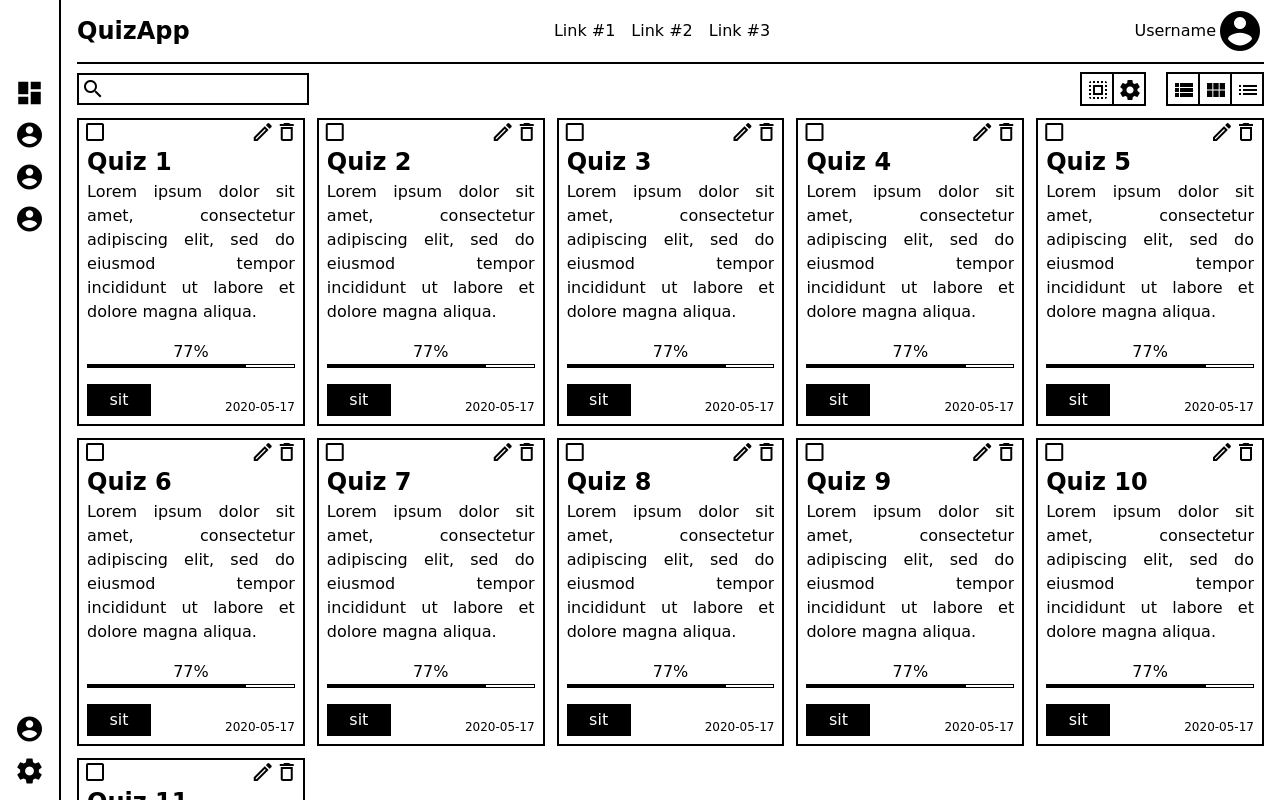
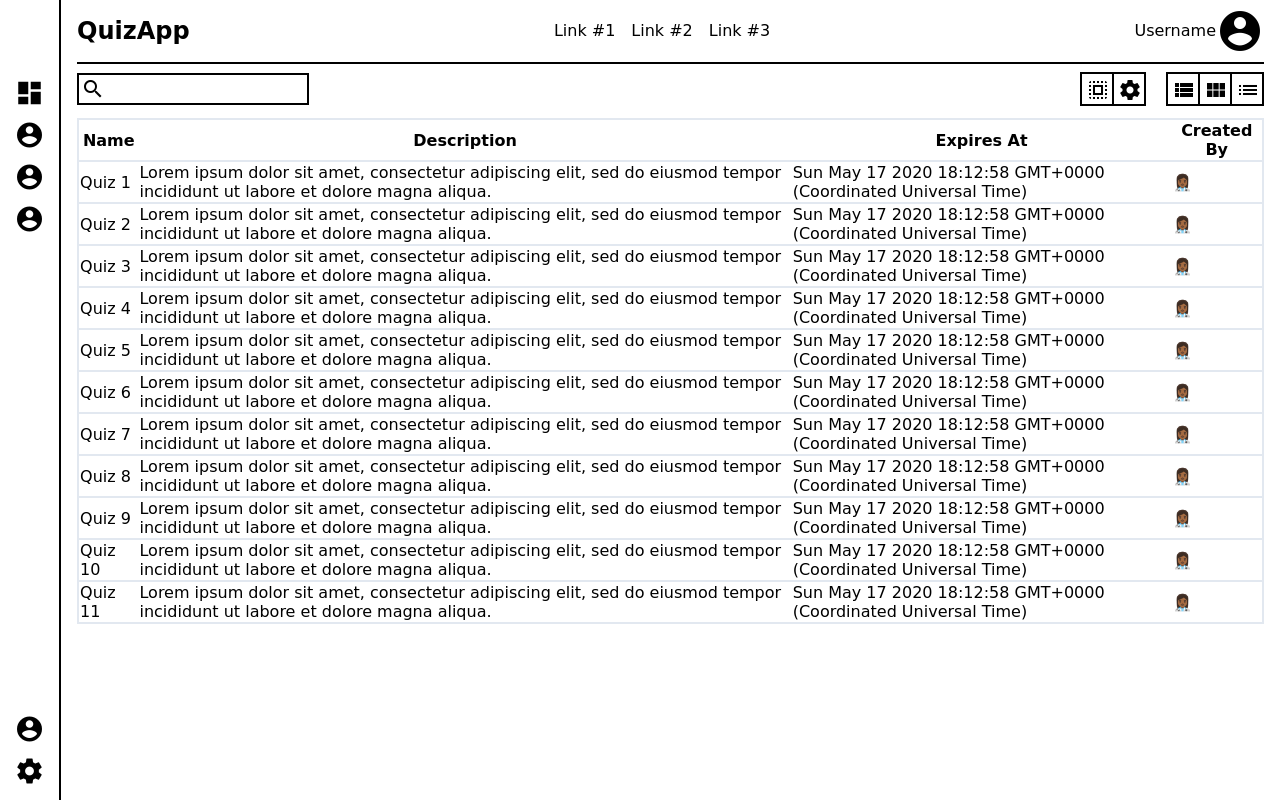
Before and after one commit to glennfaison/mcq-web, a React (Create React App) app: page /quizzes in a window 1280 px wide. Built offline with nearby package versions, Linux system fonts and the light colour scheme; no server answers.

Commit message:
Add Tabular list view

```diff
--- a/src/layouts/listview-hoc.jsx
+++ b/src/layouts/listview-hoc.jsx
@@ -3,19 +3,22 @@ import { JsonListview } from './json-listview';
 import { KanbanListview } from './kanban-listview';
 import { Toolbar } from '../components';
 import { listLayouts } from '../constants';
+import { TabularListview } from './tablular-listview';
 
 const layoutMap = {
-  tabular: KanbanListview,
+  tabular: TabularListview,
   kanban: KanbanListview,
   jsonListview: JsonListview,
 };
 
 export const ListviewHOC = ({
   listItems,
+  headerMappings = {},
+  columnMappings = { 'Items': (item) => JSON.stringify(item, null, 2) },
 }) => {
   const [formattedItems, setFormattedItems] = useState(listItems);
   const filterItems = str => setFormattedItems(listItems.filter(i => i.name.includes(str)));
-  const [layoutId, setLayoutId] = useState('kanban');
+  const [layoutId, setLayoutId] = useState('tabular');
   const [hasSelection, setHasSelection] = useState(false);
 
   const SelectedLayout = layoutMap[layoutId];
@@ -32,6 +35,8 @@ export const ListviewHOC = ({
         <SelectedLayout
           listItems={formattedItems}
           onSelectionChanged={setHasSelection}
+          headerMappings={headerMappings}
+          columnMappings={columnMappings}
         />
       </div>
     </div>
--- /dev/null
+++ b/src/layouts/tablular-listview.jsx
@@ -0,0 +1,34 @@
+import React from 'react';
+
+const Row = ({ item, headerMappings, columnMappings }) => {
+  return (
+    <tr className="border-2 border-dark border-0 border-top">
+      {Object.keys(headerMappings).map((key) => (
+        <td key={key}>{columnMappings[key](item).toString()}</td>
+      ))}
+    </tr>
+  );
+};
+
+export const TabularListview = ({ listItems, headerMappings, columnMappings }) => {
+  return (
+    <div>
+      <table className="table">
+        <thead>
+          <tr className="border-2 border-dark border-0 border-top">
+            {Object.entries(headerMappings).map((pair) =>
+              <th className="hover:bg-gray-100" key={pair[0]}>
+                {pair[1]}
+              </th>
+            )}
+          </tr>
+        </thead>
+        <tbody>
+          {listItems.map((item, i) =>
+            <Row key={i} item={item} headerMappings={headerMappings} columnMappings={columnMappings} />
+          )}
+        </tbody>
+      </table>
+    </div>
+  );
+};
--- a/src/pages/quizzes.jsx
+++ b/src/pages/quizzes.jsx
@@ -13,12 +13,30 @@ const listItems = new Array(11).fill().map((v, i) => {
   };
 });
 
+const headerMappings = {
+  "name": "Name",
+  "description": "Description",
+  "expiresAt": "Expires At",
+  "createdBy": "Created By",
+};
+
+const columnMappings = {
+  "name": (item) => item.name,
+  "description": (item) => item.description,
+  "expiresAt": (item) => item.expiresAt,
+  "createdBy": (item) => item.createdBy,
+};
+
 export const Quizzes = () => {
   return (
     <AuthedLayout
       pageTitle={process.env.REACT_APP_TITLE}
       navbarLinks={navbarLinks}
-      content={<ListviewHOC listItems={listItems} />}
+      content={
+        <ListviewHOC listItems={listItems}
+          headerMappings={headerMappings}
+          columnMappings={columnMappings}
+      />}
     />
   );
 };
```
